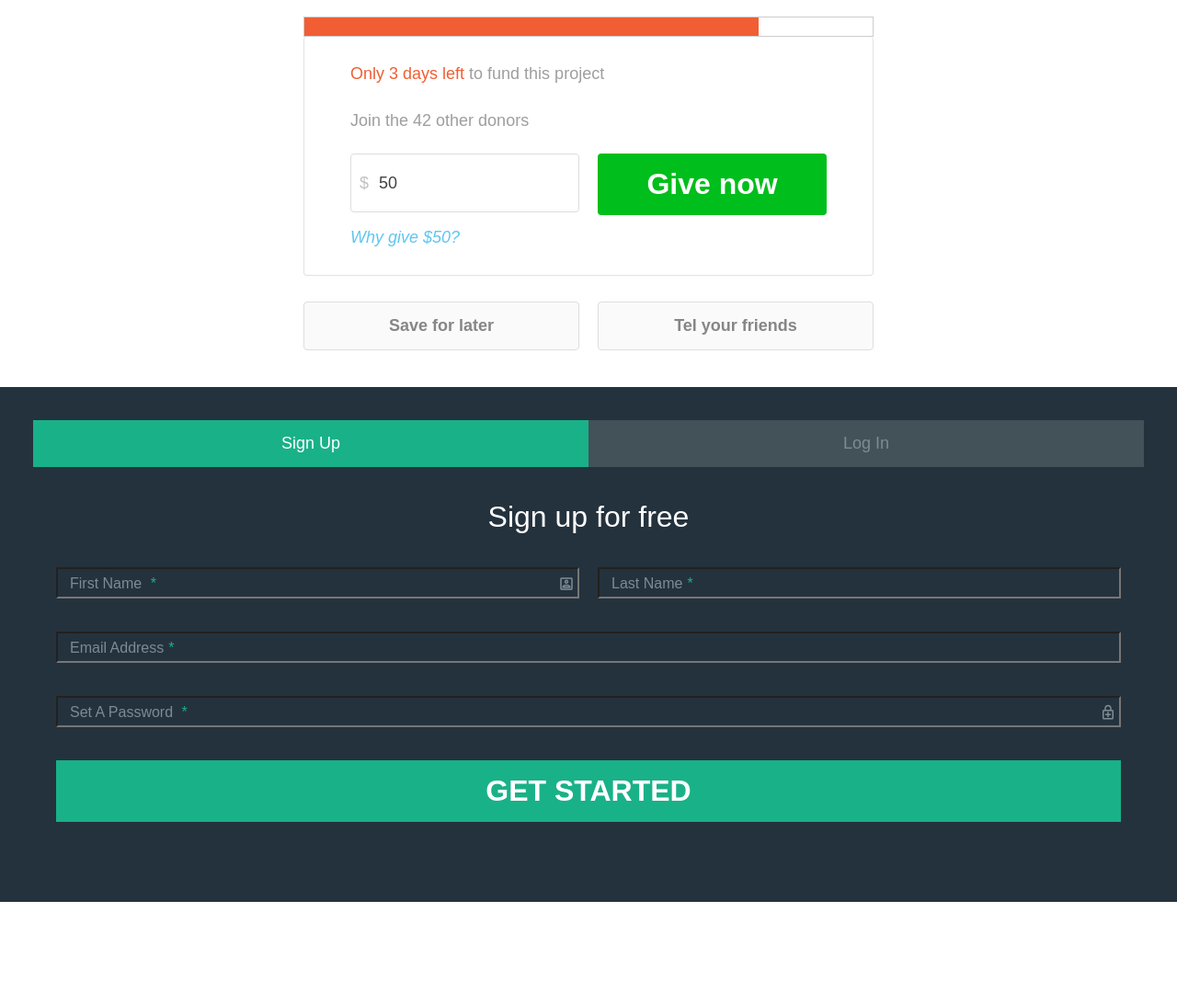
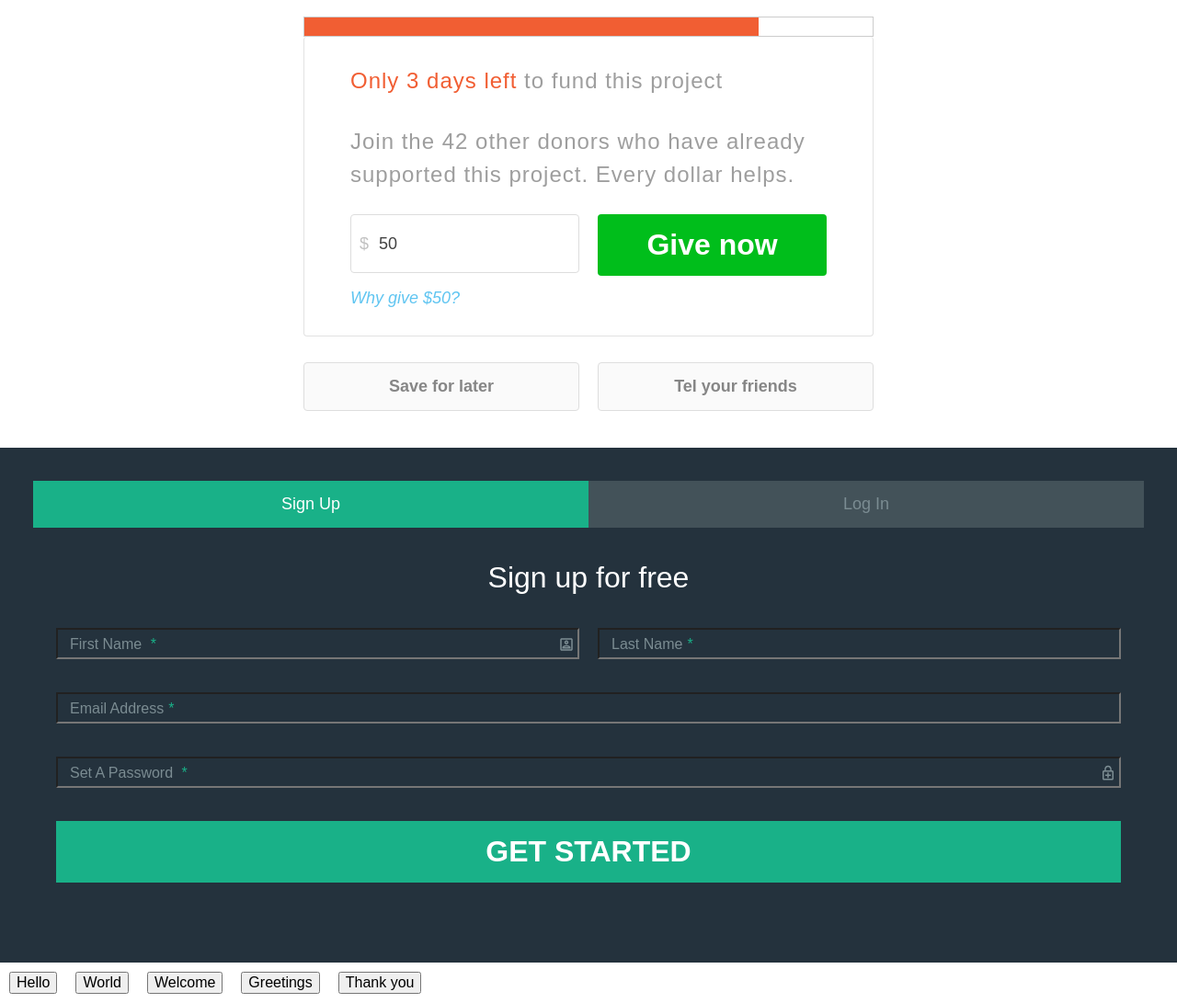
Before and after one commit to vignesh-krish/code-exercise-1, a website built with Parcel: page index.html in a window 1280 px wide. Shown: the part 145-1236 px from the top of the page at 92% size. Before the commit the page ends 1126 px from the top, so only its background shows below. Built offline with nearby package versions, Linux system fonts and the light colour scheme.

Commit message:
updated to append button

```diff
--- a/fund.scss
+++ b/fund.scss
@@ -56,6 +56,9 @@
     p{
       color: #9e9e9e;
       margin-bottom: 25px;
+      font-size: 24px;
+      line-height: 1.5;
+      letter-spacing: 1px;
     }
     .days-left{
       margin-bottom: 30px;
--- a/index.html
+++ b/index.html
@@ -20,13 +20,11 @@
 							</div>
 					</div>
 					<div class="fund-raiser">
-
-
 						<p class="days-left">
 							<span class="days-hightlight amber">Only 3 days left </span>to fund this
 							project
 						</p>
-						<p>Join the 42 other donors</p>
+						<p>Join the 42 other donors who have already supported this project. Every dollar helps.</p>
 
 						<div class="donation-box">
 							<form class="form">
@@ -130,6 +128,8 @@
 
 					</div>
 				</div>
-      </div>
+			</div>
+
+			<div id="buttonContainer"></div>
   </body>
 </html>
--- a/script.js
+++ b/script.js
@@ -1,2 +1,30 @@
 import "./styles.scss";
 import "./fund.scss";
+
+function appendToBody(buttons) {
+  buttons.forEach(btn => {
+    document.getElementById("buttonContainer").appendChild(btn);
+    btn.addEventListener("click", function() {
+      logButtonIndexAndText(btn);
+    });
+  });
+}
+function logButtonIndexAndText(btn) {
+  const parentNode = btn.parentElement;
+  const nodes = Array.from(parentNode.children);
+  const index = nodes.indexOf(btn);
+  const btnText = btn.innerHTML;
+  console.log(`The ${btnText} button is at index ${index}`);
+}
+function createButtons(buttonText) {
+  let buttons = [];
+  for (let txt of buttonText) {
+    const btn = document.createElement("button");
+    btn.innerHTML = txt;
+    buttons.push(btn);
+  }
+  appendToBody(buttons);
+}
+
+const buttonTexts = ["Hello", "World", "Welcome", "Greetings", "Thank you"];
+createButtons(buttonTexts);
--- a/styles.scss
+++ b/styles.scss
@@ -166,3 +166,10 @@ body{
   }
 
 }
+#buttonContainer {
+  button {
+    display: inline-block;
+    margin: 10px;
+    font-size: 16px;
+  }
+}
```
